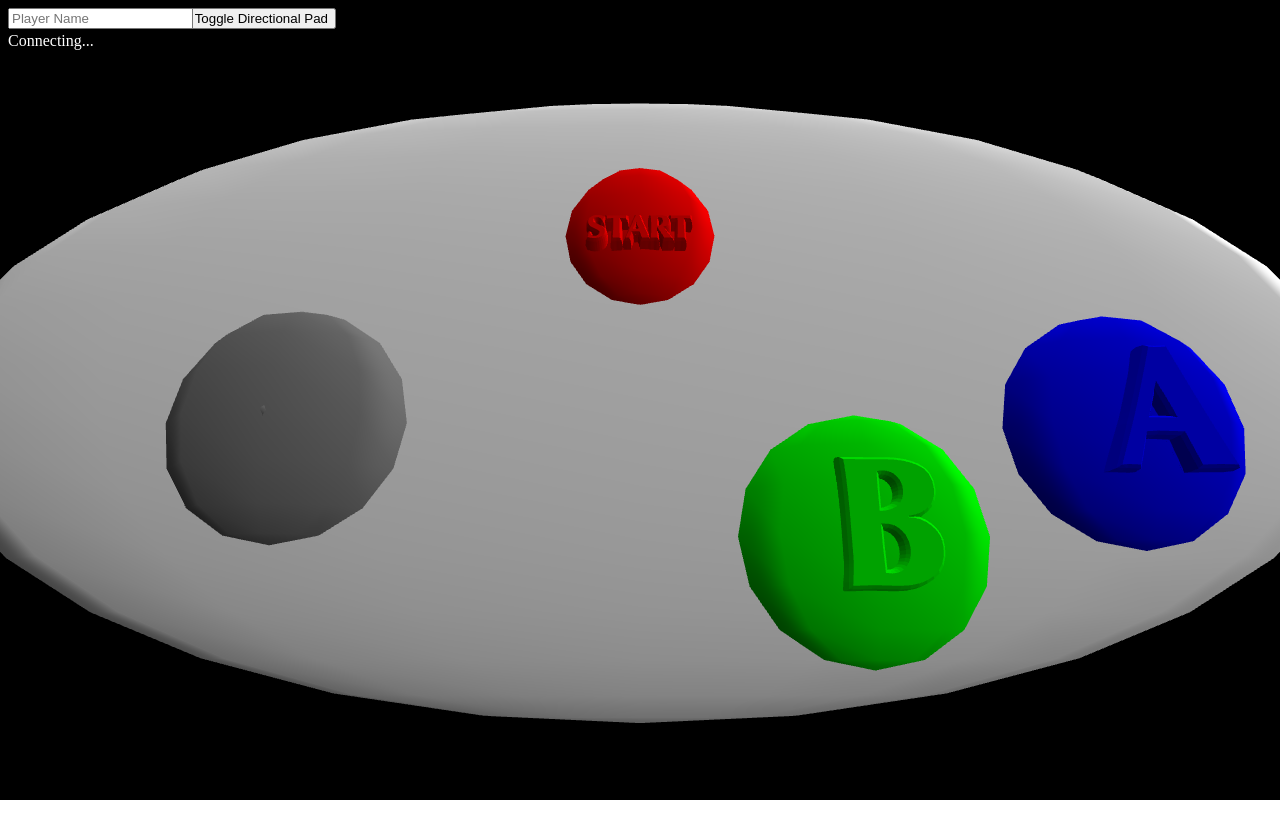
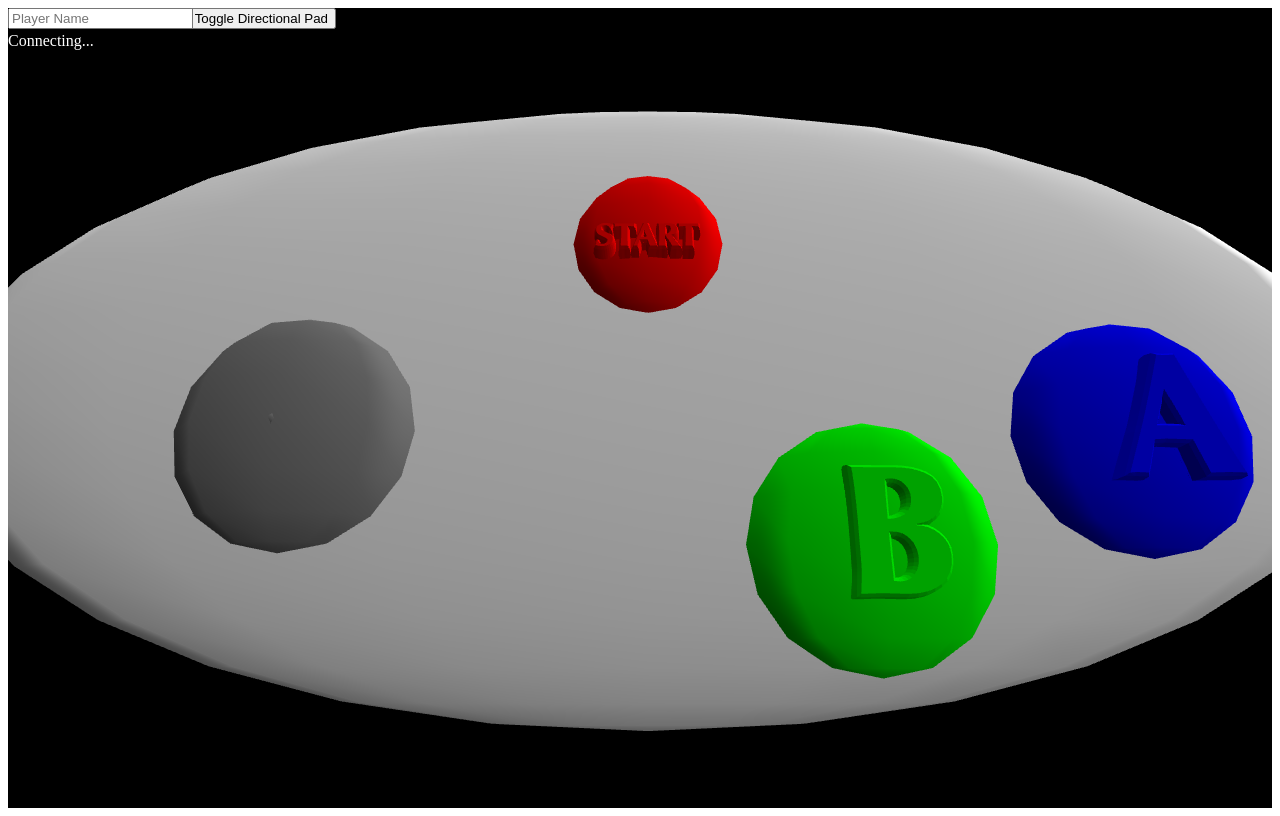
Before and after one commit to zalo/ctrl.js, a plain HTML site: page ctrl.html in a window 1280 px wide. Drawn offline with Linux system fonts and the light colour scheme.

Commit message:
Test out sticky css positioning for the controller...

```diff
--- a/src/controller/controller.js
+++ b/src/controller/controller.js
@@ -15,7 +15,7 @@ var CreateCtrlJsController = function () {
 
     // Set up the Renderer
     this.curCanvas = document.createElement('canvas');
-    this.curCanvas.style = "position:fixed; top:0px; left:0px; bottom:0px; right:0px; z-index: 1;";
+    this.curCanvas.style = "position:sticky; top:0px; left:0px; bottom:0px; right:0px; z-index: 1;";
     //curCanvas.id = canvasId;
     this.parentNode.insertBefore(this.curCanvas, document.currentScript.nextSibling);
     this.renderer = new THREE.WebGLRenderer({ canvas: this.curCanvas, antialias: true });
--- a/src/skeleton.css
+++ b/src/skeleton.css
@@ -124,6 +124,7 @@ body {
   font-size: 1.5em; /* currently ems cause chrome bug misinterpreting rems on body element */
   line-height: 1.6;
   font-weight: 400;
+  font-display: swap;
   font-family: "Raleway", "HelveticaNeue", "Helvetica Neue", Helvetica, Arial, sans-serif;
   color: #222; }
 
```
Also changed, not shown: index.html (+1 -1 lines), README.md.
